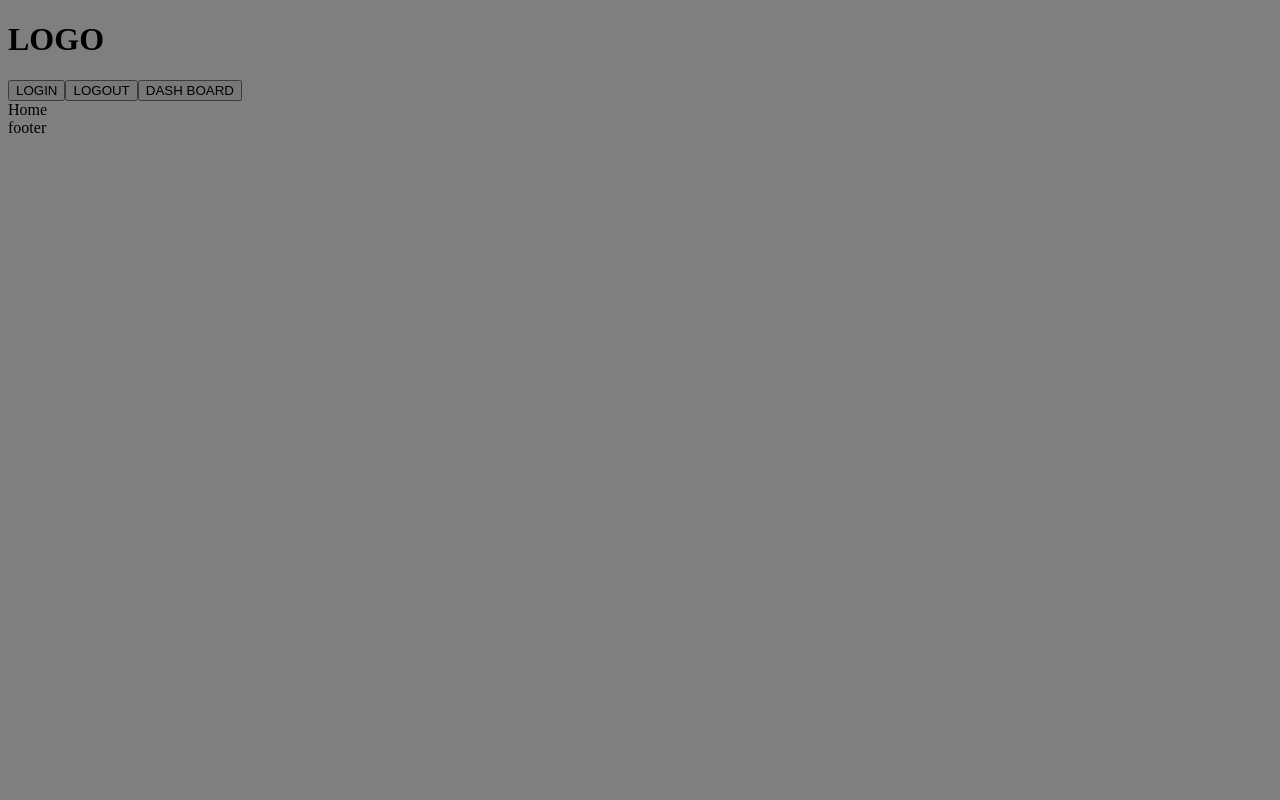
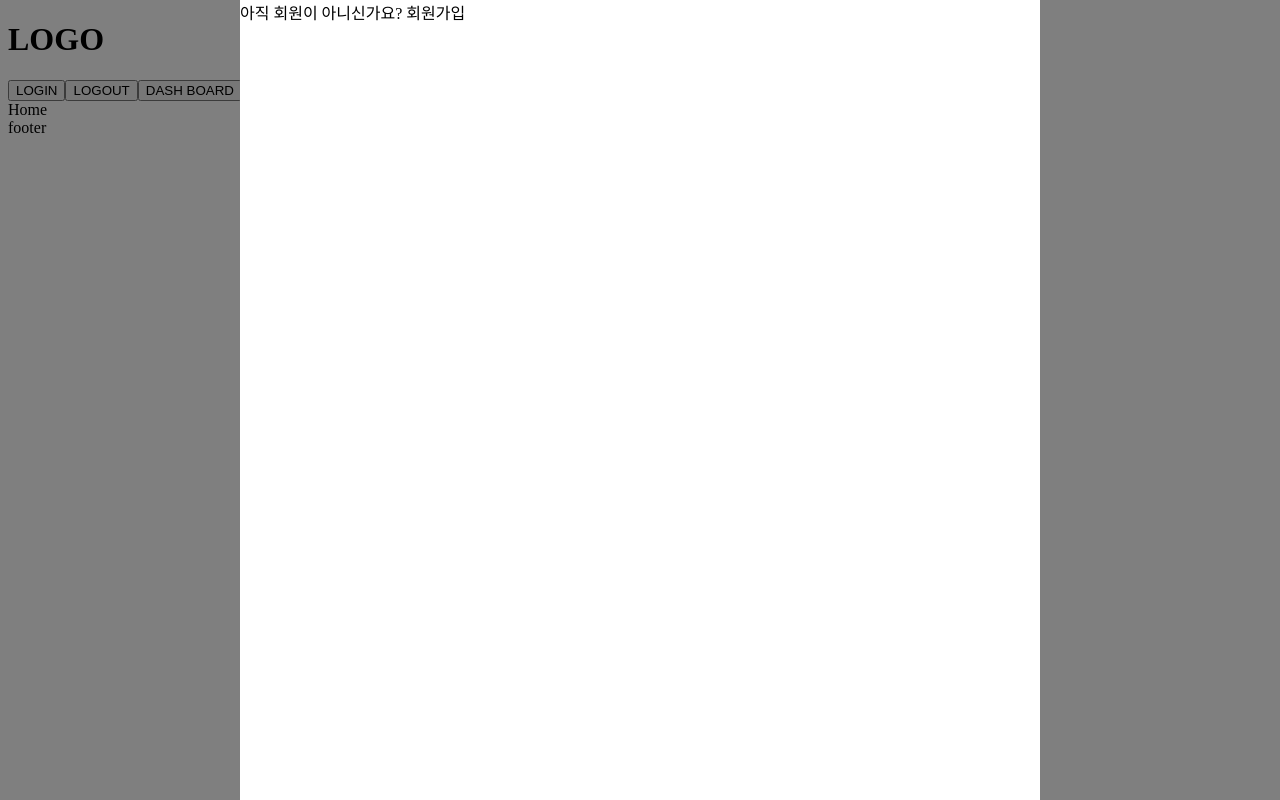
Before and after one commit to yeolsss/pixtudy, a Next.js app in the folder nbc-nep-front/: page / in a window 1280 px wide. Both pictures are taken after a click on the button "LOGIN". Built offline with nearby package versions, Linux system fonts and the light colour scheme.

Commit message:
[update]: auth modal 기본 css 추가

```diff
--- a/nbc-nep-front/src/components/layout/Header.tsx
+++ b/nbc-nep-front/src/components/layout/Header.tsx
@@ -21,7 +21,7 @@ const Header = () => {
       </header>
       {isLoginModalOpen && (
         <ModalPortal>
-          <AuthModal />
+          <AuthModal toggleLoginModal={toggleLoginModal} />
         </ModalPortal>
       )}
     </>
--- a/nbc-nep-front/src/components/modal/BackDrop.tsx
+++ b/nbc-nep-front/src/components/modal/BackDrop.tsx
@@ -1,7 +1,7 @@
 import styled from "styled-components";
 
-const BackDrop = () => {
-  return <StBackDrop></StBackDrop>;
+const BackDrop = ({ toggleLoginModal }: { toggleLoginModal: () => void }) => {
+  return <StBackDrop onClick={toggleLoginModal}></StBackDrop>;
 };
 
 const StBackDrop = styled.div`
--- a/nbc-nep-front/src/components/modal/authModal/AuthModal.tsx
+++ b/nbc-nep-front/src/components/modal/authModal/AuthModal.tsx
@@ -1,9 +1,11 @@
 import BackDrop from "../BackDrop";
+import AuthModalMainContainer from "./AuthModalMainContainer";
 
-const AuthModal = () => {
+const AuthModal = ({ toggleLoginModal }: { toggleLoginModal: () => void }) => {
   return (
     <>
-      <BackDrop />
+      <BackDrop toggleLoginModal={toggleLoginModal} />
+      <AuthModalMainContainer />
     </>
   );
 };
--- /dev/null
+++ b/nbc-nep-front/src/components/modal/authModal/AuthModalMainContainer.tsx
@@ -0,0 +1,46 @@
+import { useState } from "react";
+import styled from "styled-components";
+
+type authModeType = "login" | "signUp";
+
+const AuthModalMainContainer = () => {
+  const [authMode, setAuthMode] = useState<authModeType>("login");
+  const changeAuthMode = () => {
+    setAuthMode((prev) => (prev === "login" ? "signUp" : "login"));
+  };
+
+  switch (authMode) {
+    case "login":
+      return (
+        <StModalContainer>
+          <span>
+            아직 회원이 아니신가요?{" "}
+            <span onClick={changeAuthMode}>회원가입</span>
+          </span>
+        </StModalContainer>
+      );
+    case "signUp":
+      return (
+        <StModalContainer>
+          <span>
+            이미 회원이신가요? <span onClick={changeAuthMode}>로그인</span>
+          </span>
+        </StModalContainer>
+      );
+    default:
+      return <></>;
+  }
+};
+
+const StModalContainer = styled.div`
+  position: fixed;
+  top: 50%;
+  left: 50%;
+  transform: translate(-50%, -50%);
+  z-index: 10;
+  background: white;
+  width: 50rem;
+  height: 50rem;
+`;
+
+export default AuthModalMainContainer;
```
